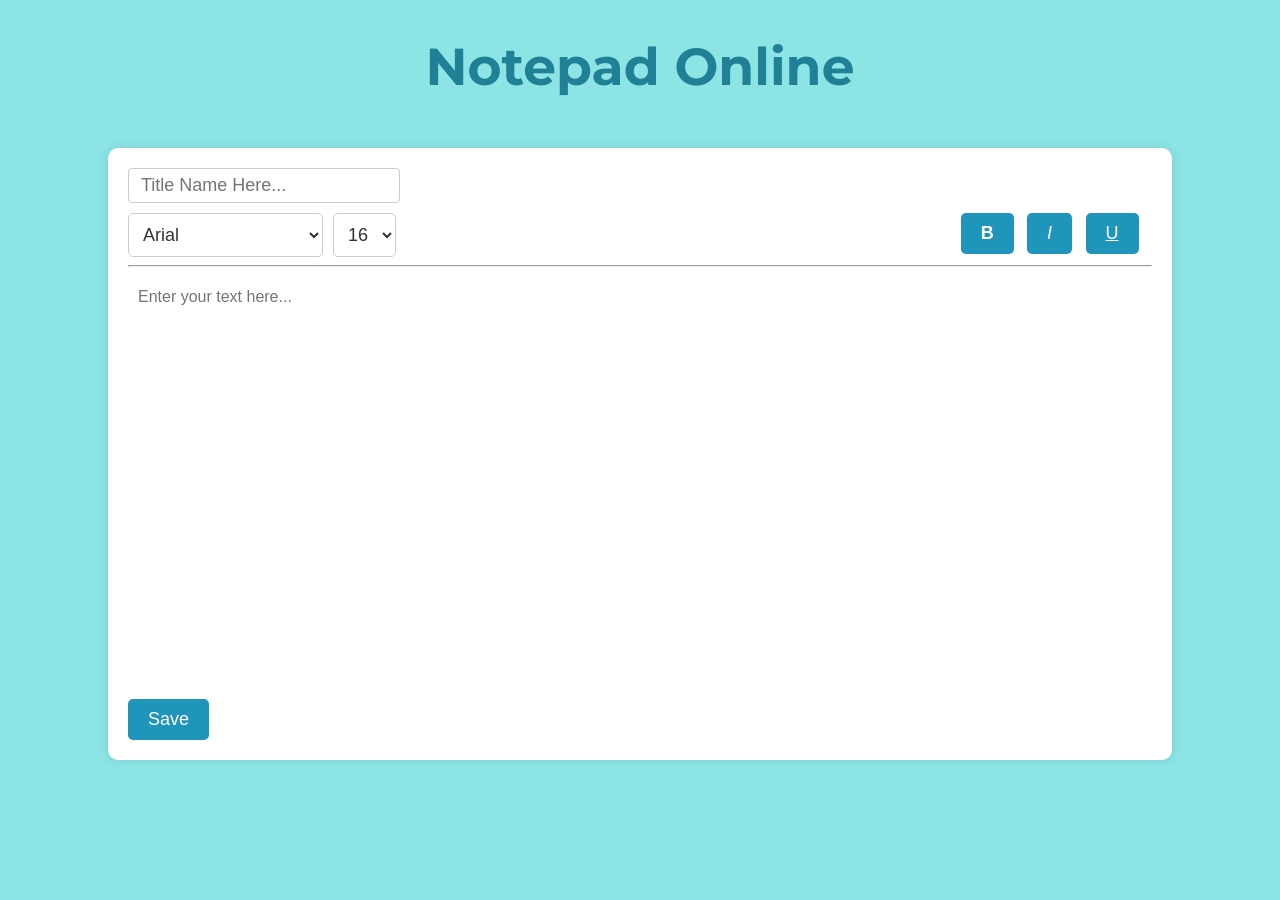
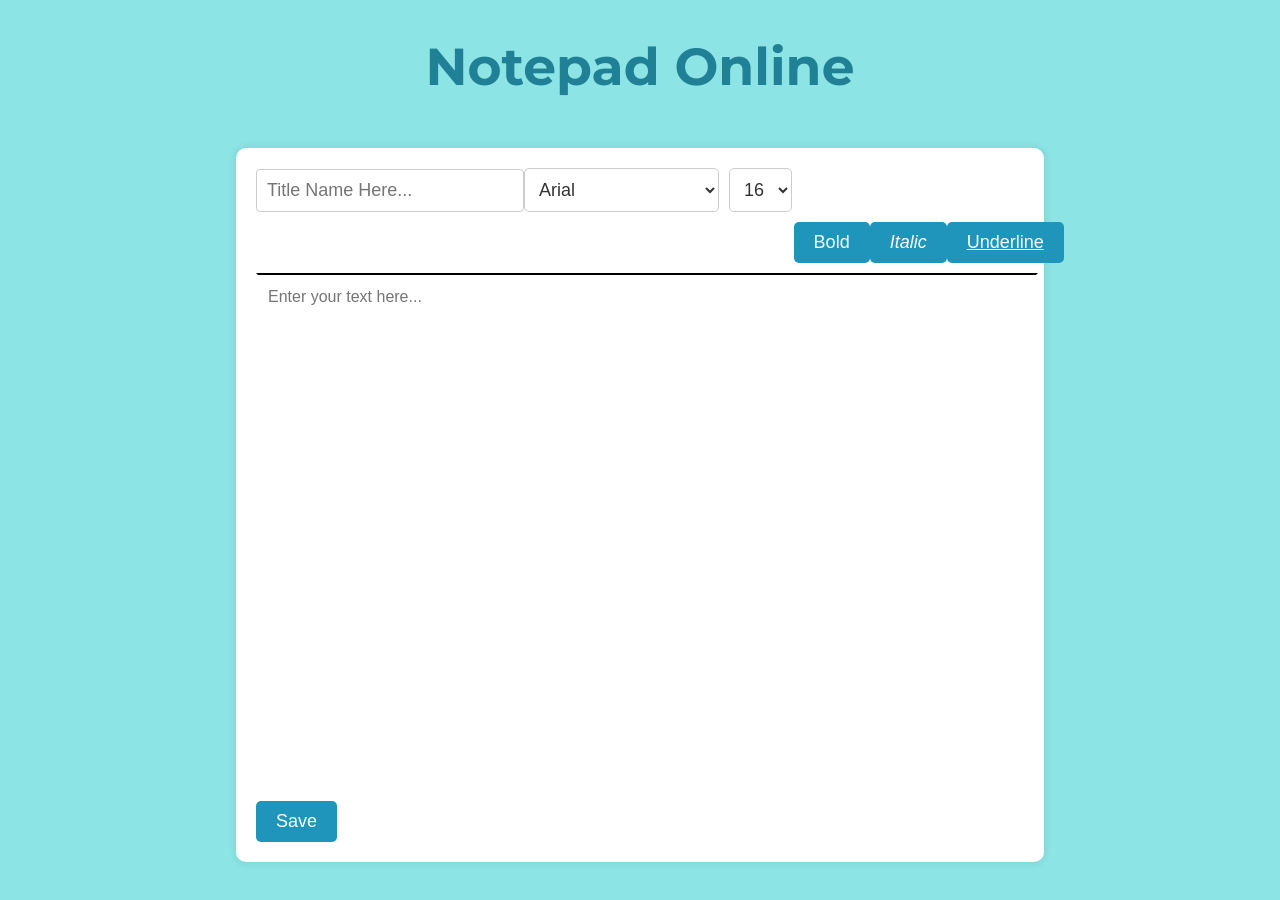
Before and after one commit to Hirendra-Gurnani/online_notepad, a React (Create React App) app: page / in a window 1280 px wide. Shown: the top 900 px of the page. Before the commit the page ends 810 px from the top, so only its background shows below. Built offline with nearby package versions, Linux system fonts and the light colour scheme.

Commit message:
Fix: Hopefully the pipeline works

```diff
--- a/public/index.html
+++ b/public/index.html
@@ -7,7 +7,7 @@
     <meta name="theme-color" content="#000000" />
     <meta
       name="description"
-      content="Web site created using create-react-app"
+      content="Use this web app to create notes online and download them in your PC"
     />
     <link rel="apple-touch-icon" href="%PUBLIC_URL%/logo192.png" />
     <!--
--- a/src/App.css
+++ b/src/App.css
@@ -1,5 +1,5 @@
-@import url("https://fonts.googleapis.com/css2?family=Poppins:wght@300;400;500;600;700&display=swap");
-@import url("https://fonts.googleapis.com/css2?family=Montserrat:wght@100;300;400;500;600;700&display=swap");
+@import url("https://fonts.googleapis.com/css2?family=Poppins:wght@100;200;300;400;500;600;700&display=swap");
+@import url("https://fonts.googleapis.com/css2?family=Montserrat:wght@100;200;300;400;500;600;700&display=swap");
 .App {
   text-align: center;
   font-size: calc(10px + 2vmin);
@@ -27,8 +27,7 @@
 }
 
 /* notepad css starts here */
-/* CSS for computer screens */
-@media screen and (min-width: 768px) {
+
 body {
   background-color: #8ce4e5;
   font-family: "Montserrat", sans-serif;
@@ -37,7 +36,7 @@
 .notepad {
   background-color: #ffffff;
   margin: 50px auto;
-    width: 80%;
+  width: 60%;
   padding: 20px;
   border-radius: 10px;
   box-shadow: 0 0 10px rgba(0, 0, 0, 0.1);
@@ -52,11 +51,13 @@
 
 .notepad textarea {
   width: 98.7%;
-    height: 400px;
+  height: 500px;
   padding: 10px;
   font-size: 18px;
+  margin-top: 10px;
   line-height: 1.5;
-    border: none;
+  border: 2px solid transparent;
+  border-top: 2px solid black;
   resize: none;
 }
 
@@ -64,7 +65,7 @@
   display: flex;
   justify-content: space-evenly;
   align-items: center;
-    width: 20%;
+  width: 30%;
   float: right;
 }
 
@@ -76,11 +77,13 @@
   border-radius: 5px;
   cursor: pointer;
   font-size: 18px;
+  /* font-weight: 100; */
   float: right;
 }
 
 .notepad button:hover {
-    background-color: #3e8e41;
+  background-color: #8ce4e5;
+  color: #208095;
 }
 
 .notepad select {
@@ -97,10 +100,10 @@
 .notepad .format-buttons button {
   background-color: transparent;
   color: #333333;
-    padding: 5px 10px;
+  padding: 10px;
   border: none;
   cursor: pointer;
-    margin-right: 10px;
+  /* margin-right: 10px; */
   font-size: 18px;
 }
 
@@ -108,8 +111,7 @@
   background-color: #cccccc;
 }
 .notepad textarea:focus-visible {
-    outline: 3px solid #2ca0b7;
-  }
+  border: 2px solid #2ca0b7;
 }
 
 [type="submit"] {
@@ -117,16 +119,14 @@
   display: flex;
   flex-direction: row;
   justify-content: space-around;
-  /* align-self: center; */
   float: none !important;
 }
 
 #filename {
   font-size: 18px;
-  padding: 6px 12px;
+  padding: 10px;
   border: 1px solid #ccc;
   border-radius: 4px;
-  margin-right: 10px;
   margin-bottom: 10px;
   min-width: 246px;
   max-width: 300px;
@@ -137,6 +137,3 @@
   border-color: #0077ff;
   box-shadow: 0 0 0 2px #0077ff;
 }
-input:blank{
-  outline: 1px red;
-}
--- a/src/components/notePad.js
+++ b/src/components/notePad.js
@@ -70,7 +70,7 @@ function Notepad() {
       </div>
       <form>
         <div className="notepad">
-          <div className="notepad-field">
+          <div className="toolbar">
             <input
               id="filename"
               type="text"
@@ -80,8 +80,6 @@ function Notepad() {
               required
               title="Please give a name for the file here"
             />
-          </div>
-          <div className="toolbar">
             <select value={fontFamily} onChange={handleFontFamilyChange}>
               <option value="Arial">Arial</option>
               <option value="Helvetica">Helvetica</option>
@@ -109,23 +107,23 @@ function Notepad() {
                 onClick={handleBoldClick}
                 className={bold ? "active" : ""}
               >
-                <b>B</b>
+                Bold
               </button>
               <button
                 onClick={handleItalicClick}
                 className={italic ? "active" : ""}
               >
-                <i>I</i>
+                <i>Italic</i>
               </button>
               <button
                 onClick={handleUnderlineClick}
                 className={underline ? "active" : ""}
               >
-                <u>U</u>
+                <u>Underline</u>
               </button>
             </div>
           </div>
-          <hr />
+
           {/* <form> */}
           <textarea
             style={getStyle()}
```
Lines whose indentation alone changed are shown as unchanged.
